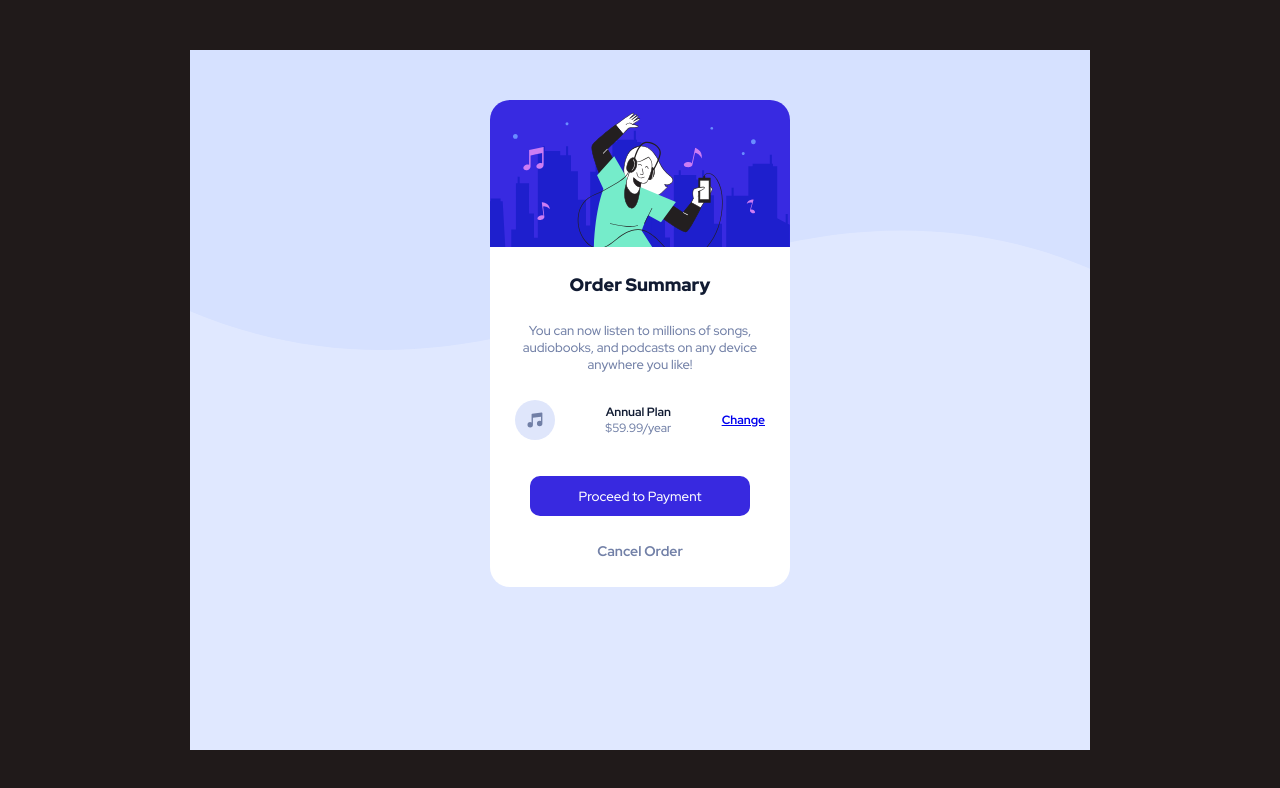
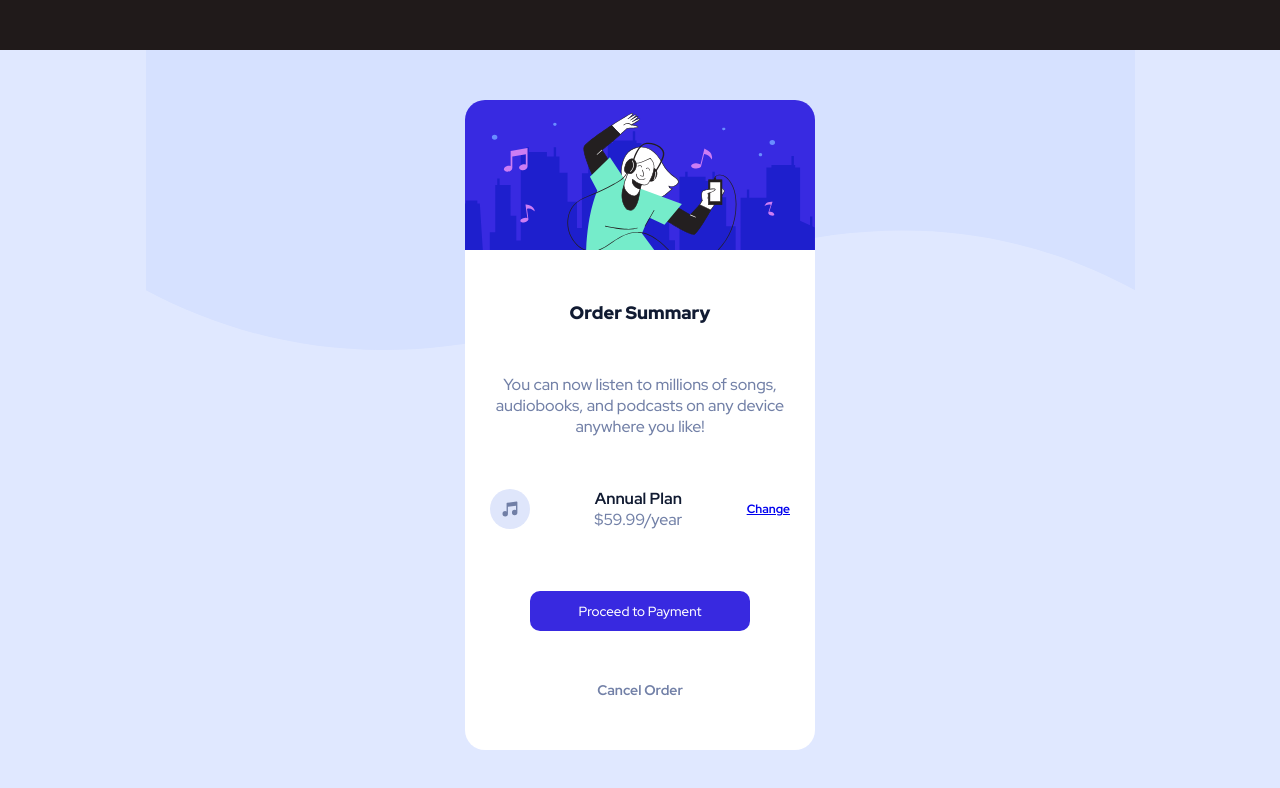
Before and after one commit to JCrotzer/order-summary, a plain HTML site: page index.html in a window 1280 px wide. Drawn offline with Linux system fonts and the light colour scheme.

Commit message:
updated css

```diff
--- a/css/style.css
+++ b/css/style.css
@@ -125,8 +125,8 @@ span {
 
 @media screen and (min-width : 820px) {
     .container {
-        width: 900px;
-        height: 700px;
+        width: 100%;
+        height: 900px;
         margin: 50px auto;
         background: url(../images/pattern-background-desktop.svg) no-repeat;
         background-position: top;
@@ -135,10 +135,17 @@ span {
     }
 
     .dancer {
-        width: 300px;
+        width: 350px;
+        height: 150px;
+
     }
 
     .content {
-        width: 300px;
+        width: 350px;
+        height: 500px;
+    }
+
+    .content p {
+        font-size: 16px;
     }
 }
```
